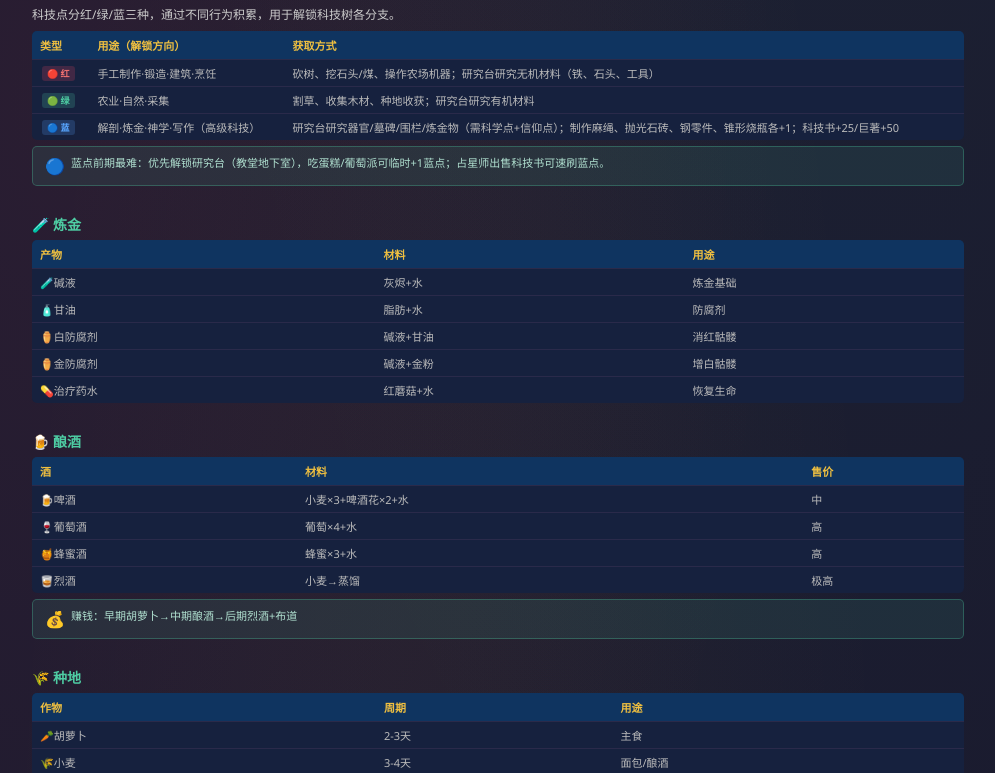
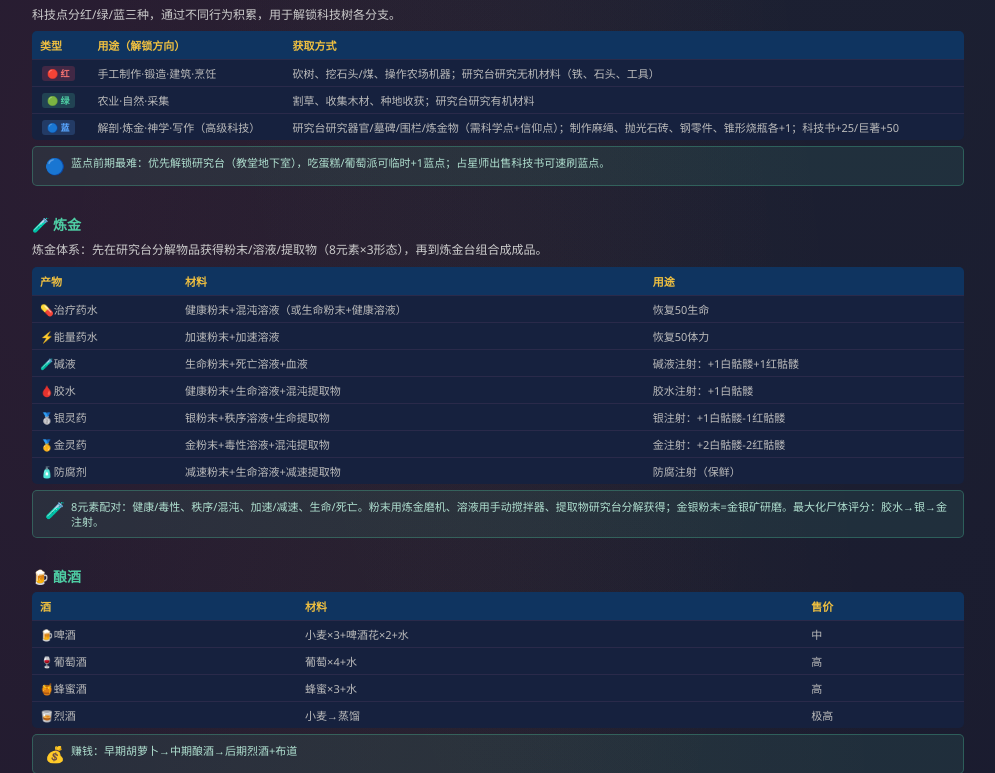
Before and after one commit to zhuoshouyi/graveyard-keeper, a FastAPI app: page /game/graveyard-keeper in a window 1280 px wide. Shown: the part 1840-2613 px from the top of the page, without its empty margins (192-1187 px from the left). Run offline with FastAPI, Linux system fonts and the light colour scheme.

Commit message:
修正攻略总览炼金模块：按wiki更新8元素体系与药水/防腐注射配方

```diff
--- a/templates/graveyard-keeper.html
+++ b/templates/graveyard-keeper.html
@@ -424,10 +424,16 @@ function renderOverview(){
 <tr><td><span class="stat-point stat-green">🟢 绿</span></td><td>农业·自然·采集</td><td>割草、收集木材、种地收获；研究台研究有机材料</td></tr>
 <tr><td><span class="stat-point stat-blue">🔵 蓝</span></td><td>解剖·炼金·神学·写作（高级科技）</td><td>研究台研究器官/墓碑/围栏/炼金物（需科学点+信仰点）；制作麻绳、抛光石砖、钢零件、锥形烧瓶各+1；科技书+25/巨著+50</td></tr></table></div>
 <div class="tip"><span class="tip-icon">🔵</span><div class="tip-text">蓝点前期最难：优先解锁研究台（教堂地下室），吃蛋糕/葡萄派可临时+1蓝点；占星师出售科技书可速刷蓝点。</div></div></section>
-<section id="alchemy" class="section-highlight"><h3>🧪 炼金</h3><div class="table-wrap"><table><tr><th>产物</th><th>材料</th><th>用途</th></tr>
-<tr><td>🧪碱液</td><td>灰烬+水</td><td>炼金基础</td></tr><tr><td>🧴甘油</td><td>脂肪+水</td><td>防腐剂</td></tr>
-<tr><td>⚱️白防腐剂</td><td>碱液+甘油</td><td>消红骷髅</td></tr><tr><td>⚱️金防腐剂</td><td>碱液+金粉</td><td>增白骷髅</td></tr>
-<tr><td>💊治疗药水</td><td>红蘑菇+水</td><td>恢复生命</td></tr></table></div></section>
+<section id="alchemy" class="section-highlight"><h3>🧪 炼金</h3><p>炼金体系：先在研究台分解物品获得粉末/溶液/提取物（8元素×3形态），再到炼金台组合成成品。</p>
+<div class="table-wrap"><table><tr><th>产物</th><th>材料</th><th>用途</th></tr>
+<tr><td>💊治疗药水</td><td>健康粉末+混沌溶液（或生命粉末+健康溶液）</td><td>恢复50生命</td></tr>
+<tr><td>⚡能量药水</td><td>加速粉末+加速溶液</td><td>恢复50体力</td></tr>
+<tr><td>🧪碱液</td><td>生命粉末+死亡溶液+血液</td><td>碱液注射：+1白骷髅+1红骷髅</td></tr>
+<tr><td>🩸胶水</td><td>健康粉末+生命溶液+混沌提取物</td><td>胶水注射：+1白骷髅</td></tr>
+<tr><td>🥈银灵药</td><td>银粉末+秩序溶液+生命提取物</td><td>银注射：+1白骷髅-1红骷髅</td></tr>
+<tr><td>🥇金灵药</td><td>金粉末+毒性溶液+混沌提取物</td><td>金注射：+2白骷髅-2红骷髅</td></tr>
+<tr><td>🧴防腐剂</td><td>减速粉末+生命溶液+减速提取物</td><td>防腐注射（保鲜）</td></tr></table></div>
+<div class="tip"><span class="tip-icon">🧪</span><div class="tip-text">8元素配对：健康/毒性、秩序/混沌、加速/减速、生命/死亡。粉末用炼金磨机、溶液用手动搅拌器、提取物研究台分解获得；金银粉末=金银矿研磨。最大化尸体评分：胶水→银→金注射。</div></div></section>
 <section id="brew" class="section-highlight"><h3>🍺 酿酒</h3><div class="table-wrap"><table><tr><th>酒</th><th>材料</th><th>售价</th></tr>
 <tr><td>🍺啤酒</td><td>小麦×3+啤酒花×2+水</td><td>中</td></tr><tr><td>🍷葡萄酒</td><td>葡萄×4+水</td><td>高</td></tr>
 <tr><td>🍯蜂蜜酒</td><td>蜂蜜×3+水</td><td>高</td></tr><tr><td>🥃烈酒</td><td>小麦→蒸馏</td><td>极高</td></tr></table></div>
```
